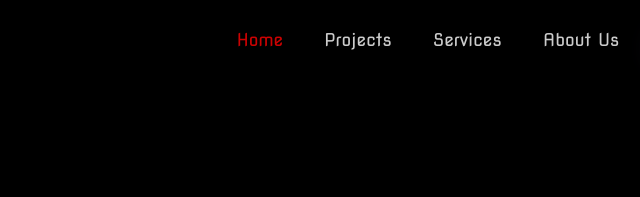
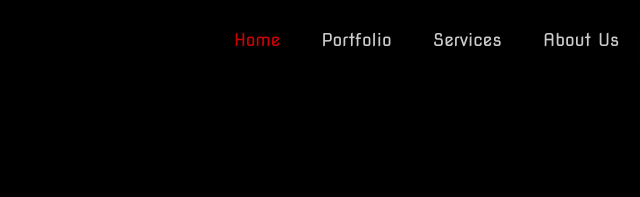
Before and after one commit to final-take/web, a plain HTML site: page index.html in a window 1280 px wide. Shown: the top 197 px of the page, 520-1160 px from the left. Drawn offline with Linux system fonts and the light colour scheme; a web font is replaced by a local one.

Commit message:
Update index.html

```diff
--- a/index.html
+++ b/index.html
@@ -25,7 +25,7 @@
           </label>
           <ul>
               <li><a class="active navlinks " href="index.html">Home</a></li>
-              <li><a class="navlinks" href="#">Projects</a></li>
+              <li><a class="navlinks" href="https://finaltakespringfes.wixsite.com/yashaswee">Portfolio</a></li>
               <li><a class="navlinks" href="#services">Services</a></li>
               <li><a class="navlinks" href="#about">About Us</a></li>
               <li><a class="hire-button" href="hire.html">Hire Us</a></li>
```
